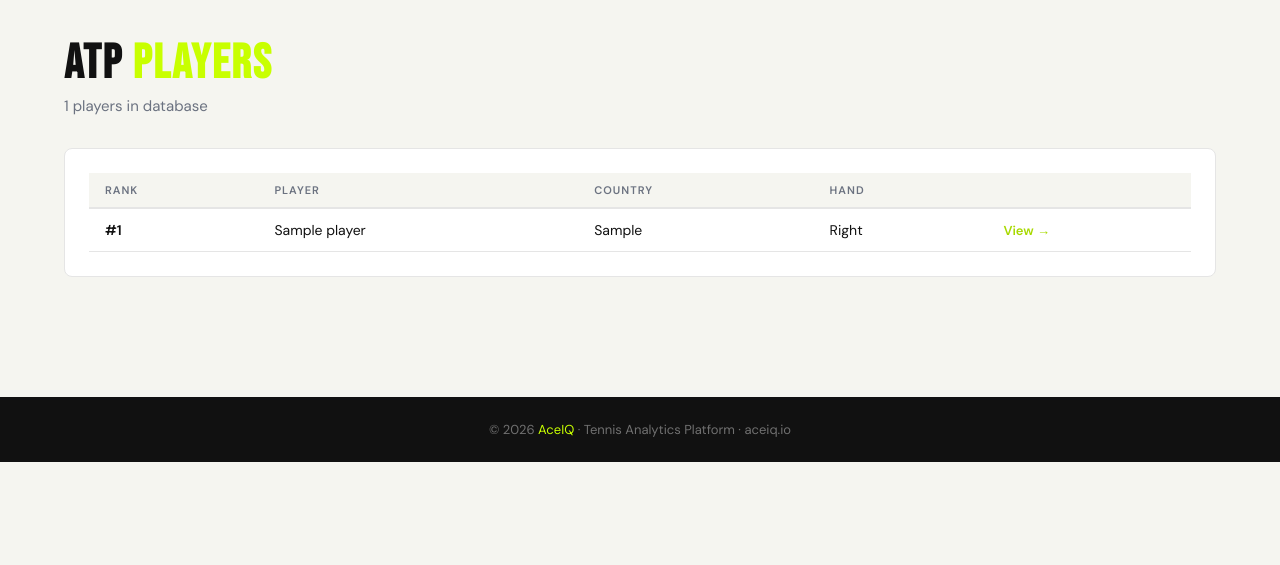
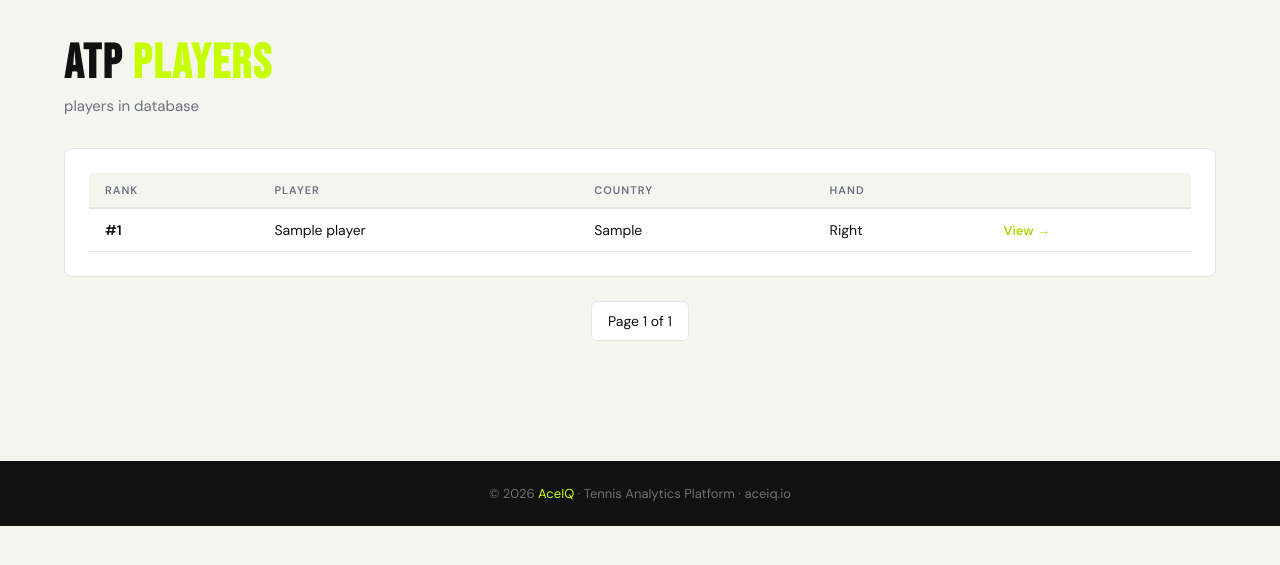
Before and after one commit to DanilRodenko/aceiq, a Django app: page /players/ in a window 1280 px wide. Shown: the part 64-629 px from the top of the page. Run offline with Django 5.2, Linux system fonts and the light colour scheme; tables that the repository leaves empty hold one stand-in row (values such as "Sample post").

Commit message:
Add pagination to player list (50 per page)

```diff
--- a/apps/players/views.py
+++ b/apps/players/views.py
@@ -1,12 +1,16 @@
 from django.shortcuts import render, get_object_or_404
 from django.db.models import Avg, Count, Q
+from django.core.paginator import Paginator
 from .models import Player
 from apps.matches.models import Match
 from datetime import date
 
 
 def player_list(request):
-    players = Player.objects.all()
+    players_qs = Player.objects.all()
+    paginator = Paginator(players_qs, 50)
+    page = request.GET.get("page", 1)
+    players = paginator.get_page(page)
     return render(request, "players/player_list.html", {"players": players})
 
 
--- a/frontend/templates/players/player_list.html
+++ b/frontend/templates/players/player_list.html
@@ -36,4 +36,18 @@
         </tbody>
     </table>
 </div>
+<!-- PAGINATION -->
+<div style="display:flex; justify-content:center; gap:8px; margin-top:24px;">
+    {% if players.has_previous %}
+        <a href="?page={{ players.previous_page_number }}" class="compare-btn">← Prev</a>
+    {% endif %}
+
+    <span style="padding:10px 16px; background:var(--white); border:1px solid var(--border); border-radius:6px; font-size:14px;">
+        Page {{ players.number }} of {{ players.paginator.num_pages }}
+    </span>
+
+    {% if players.has_next %}
+        <a href="?page={{ players.next_page_number }}" class="compare-btn">Next →</a>
+    {% endif %}
+</div>
 {% endblock %}
```
